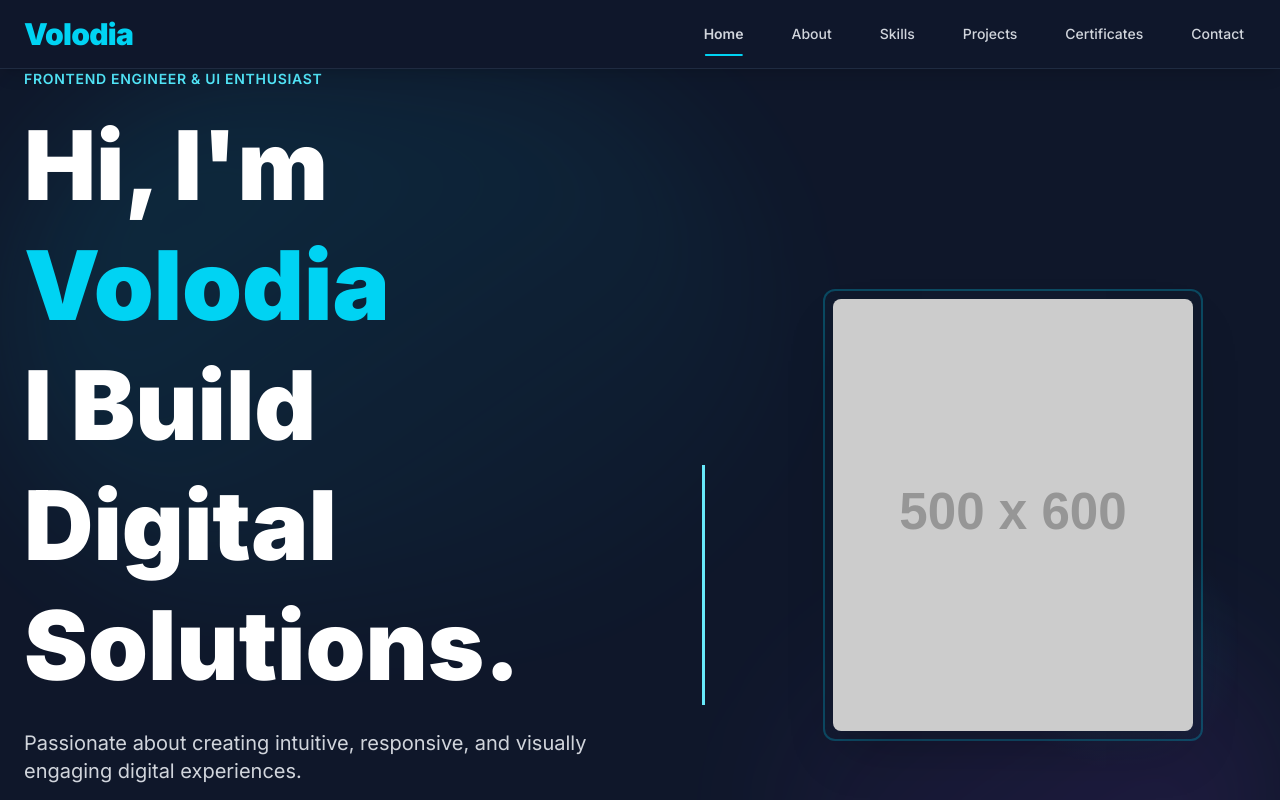
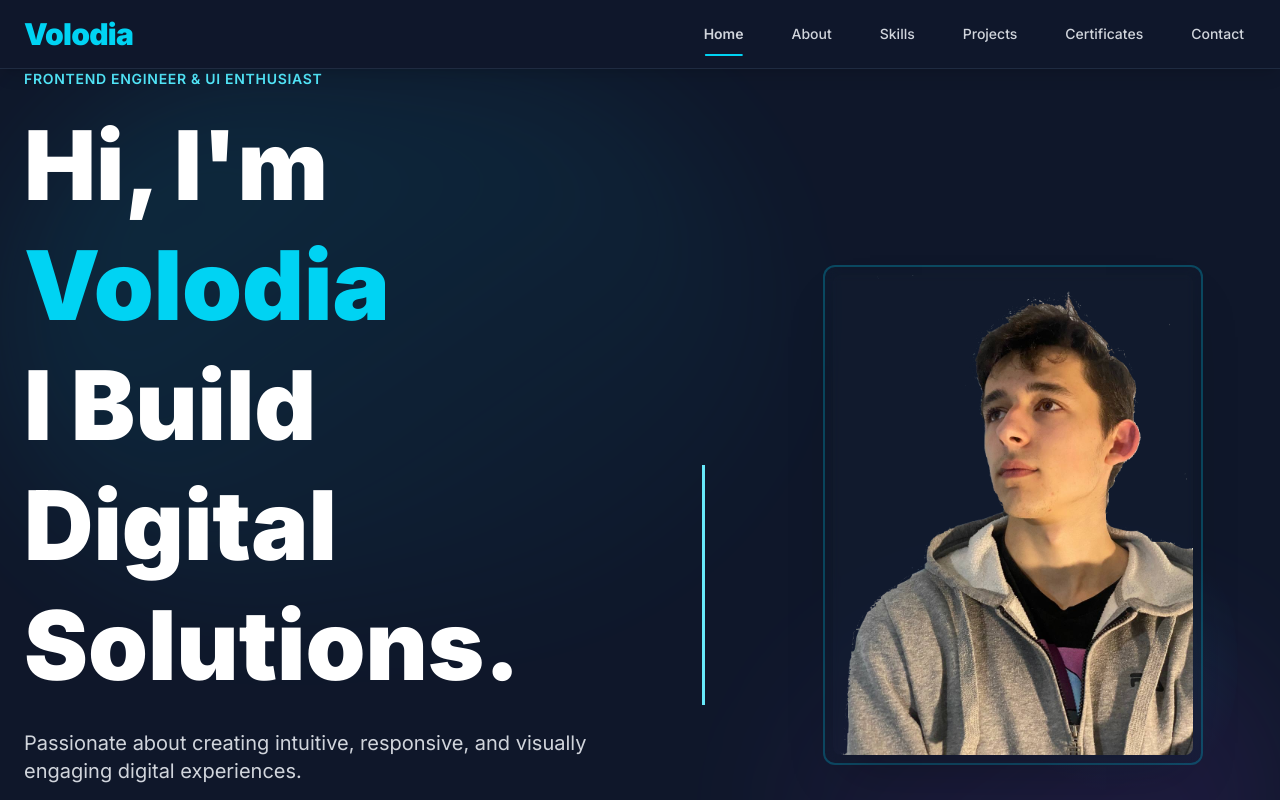
Before and after one commit to Volodia34/Portfolio, a Next.js app: page / in a window 1280 px wide. Shown: the top 800 px of the page. Built offline with nearby package versions, Linux system fonts and the light colour scheme.

Commit message:
feat: add photo

```diff
--- a/src/components/HeroSection.tsx
+++ b/src/components/HeroSection.tsx
@@ -188,9 +188,9 @@ const HeroSection: React.FC = () => {
                     <div ref={heroImageWrapperRef} className="md:w-2/5 lg:w-5/12 flex justify-center md:justify-end relative opacity-0">
                         <div className="hero-image-container p-2 border-2 border-cyan-500/30 rounded-xl bg-slate-800/20 backdrop-blur-sm" data-tilt>
                             <Image
-                                src="https://placehold.co/500x600/0F172A/38BDF8?text=Your+Awesome+Photo&font=inter"
-                                alt="[Your Name] - Frontend Engineer"
-                                width={500}
+                                src="/images/photos/photo_1.png"
+                                alt="Volodia - Frontend Engineer"
+                                width={600}
                                 height={600}
                                 className="rounded-lg shadow-2xl object-cover w-full max-w-sm md:max-w-md transform transition-all duration-500 hover:scale-105 hover:shadow-cyan-400/30"
                                 priority
--- a/src/components/about/MyStorySection.tsx
+++ b/src/components/about/MyStorySection.tsx
@@ -50,8 +50,8 @@ const MyStorySection: React.FC = () => {
                 <div className="grid md:grid-cols-5 gap-10 lg:gap-16 items-center">
                     <div ref={imageRef} className="md:col-span-2 opacity-0" data-delay="200">
                         <Image
-                            src="https://placehold.co/600x750/1E293B/9CA3AF?text=My+Photo+Here&font=inter"
-                            alt="Photo of [Your Name]"
+                            src="/images/photos/photo_2.png"
+                            alt="Photo of Volodia"
                             width={600}
                             height={750}
                             className="rounded-xl shadow-2xl w-full object-cover border-4 border-slate-700 hover:border-cyan-500/70 transition-all duration-300 transform hover:scale-105"
```
Also changed, not shown: public/images/photos/photo_1.png (added), public/images/photos/photo_2.png (added).
